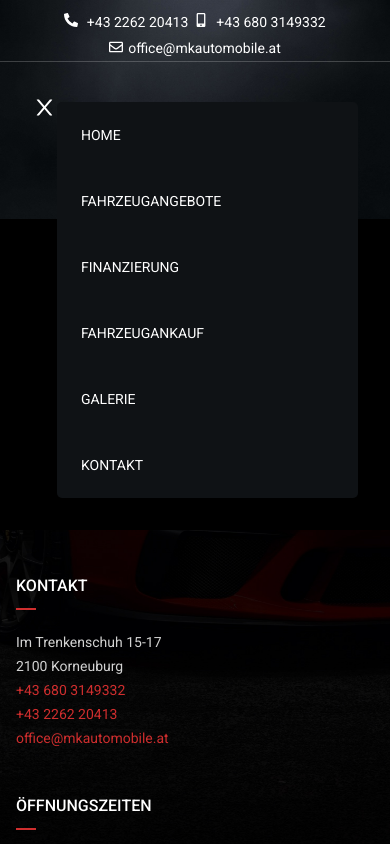
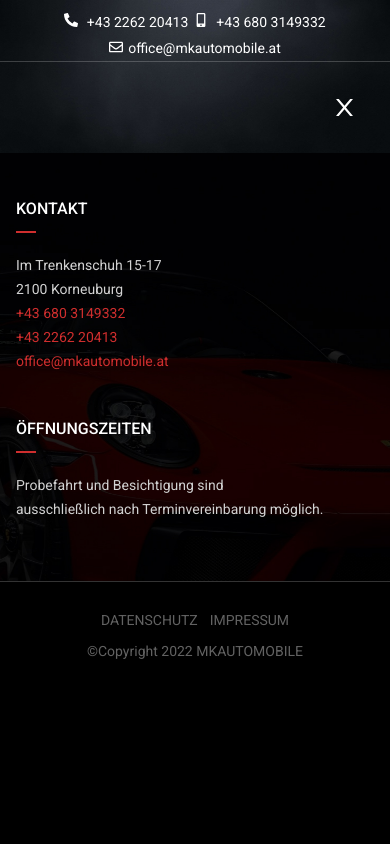
Before and after one commit to nemajeri/MKAutomobile, a React (Create React App) app: page / in a window 390 px wide. Both pictures are taken after a click on the icon 344 px from the left and 107 px from the top of the page. Shown: the top 844 px of the page. Built offline with nearby package versions, Linux system fonts and the light colour scheme.

Commit message:
Added a Card design and still working on a Hamburger menu

```diff
--- a/src/components/Navbar/Navbar.css
+++ b/src/components/Navbar/Navbar.css
@@ -46,16 +46,7 @@
     color: #db2d2e;
 }
 
-.mka__align-items {
-    display: flex;
-    justify-content: center;
-}
-
  /* Hamburger menu */
-.hamburger-react {
-    display: none;
-    position: relative;
-}
 
 .mka__navbar-menu_container-links {
     color: #fff;
@@ -64,7 +55,6 @@
     text-transform: uppercase;
     font-weight: 400;
     font-family: var(--font-family);
-    transition: padding .25s linear;
     padding: 0 1.5rem;
     cursor: pointer;
     width: 100%;
@@ -108,6 +98,9 @@ input {
     .mka__navbar-menu_container-links {
         display: none;
     }
+    .mka___hamburger-menu {
+        display: none;
+    }
 }
 
 @media (max-width: 992px){
@@ -115,19 +108,20 @@ input {
         display: none;
     }
 
-    .hamburger-react {
-        display: flex;
-        flex-direction: column-reverse;
-        align-self: flex-start;
-    }
-
     .mka__navbar-menu_container {
         background-color: #0f1215;
         width: 100%;
         margin-top: 0.5rem;
         border-radius: 5px;
+    }
+
+    .mka__navbar-menu-margins {
         margin-left: auto;
         margin-right: auto;
+        padding-left: 15px;
+        padding-right: 15px;
+        width: 100%;
+        margin-top: 40px;
     }
 }
 
--- a/src/components/Navbar/Navbar.jsx
+++ b/src/components/Navbar/Navbar.jsx
@@ -13,12 +13,12 @@ function Navbar() {
     <div className='mka__navbar'>
          <div className='mka__navbar-links'>
          <div className='mka__navbar-links_container'>
-           <p id='/'><NavLink to='/'>HOME</NavLink></p>
-           <p id='/fahrzeugangebote'><NavLink to='/fahrzeugangebote'>FAHRZEUGANGEBOTE</NavLink></p>
-           <p id='/finanzierung'><NavLink to='/finanzierung'>FINANZIERUNG</NavLink></p>
-           <p id='/fahrzeugankauf'><NavLink to='/fahrzeugankauf'>FAHRZEUGANKAUF</NavLink></p>
-           <p id='/galerie'><NavLink to='/galerie'>GALERIE</NavLink></p>
-           <p id='/kontakt'><NavLink to='/kontakt'>KONTAKT</NavLink></p>
+           <p><NavLink to='/'>HOME</NavLink></p>
+           <p><NavLink to='/fahrzeugangebote'>FAHRZEUGANGEBOTE</NavLink></p>
+           <p><NavLink to='/finanzierung'>FINANZIERUNG</NavLink></p>
+           <p><NavLink to='/fahrzeugankauf'>FAHRZEUGANKAUF</NavLink></p>
+           <p><NavLink to='/galerie'>GALERIE</NavLink></p>
+           <p><NavLink to='/kontakt'>KONTAKT</NavLink></p>
            <div className='mka__search_column'>
         <p><i><FaSearch onClick={() => setSearchWindow(!toggleSearch)} /></i></p>
            {
@@ -32,11 +32,11 @@ function Navbar() {
           </div>
           {
            toggleMenu
-          ? <AiOutlineClose color="#fff" className='hamburger-react' size={27} onClick={() => setToggleMenu(false)} />
-          : <GiHamburgerMenu size={27} color="#fff" className='hamburger-react' onClick={() => setToggleMenu(true)} />
+          ? <AiOutlineClose color="#fff" className='mka___hamburger-menu' size={27} onClick={() => setToggleMenu(false)} />
+          : <GiHamburgerMenu size={27} className='mka___hamburger-menu' color="#fff" onClick={() => setToggleMenu(true)} />
           }
           {
-            toggleMenu &&
+          <div className='mka__navbar-menu-margins'>
           <div className='mka__navbar-menu_container'>
             <div className='mka__navbar-menu_container-links'>
               <p><NavLink to='/'>HOME</NavLink></p>
@@ -47,6 +47,7 @@ function Navbar() {
          <p><NavLink to='/kontakt'>KONTAKT</NavLink></p>
               </div>
               </div>
+              </div> && toggleMenu
           }
           </div>
       </div>
```
Also changed, not shown: src/components/Card/Card.css (added, +44 -0 lines), src/components/Card/Card.jsx (added, +25 -0 lines). Lines whose indentation alone changed are shown as unchanged.
